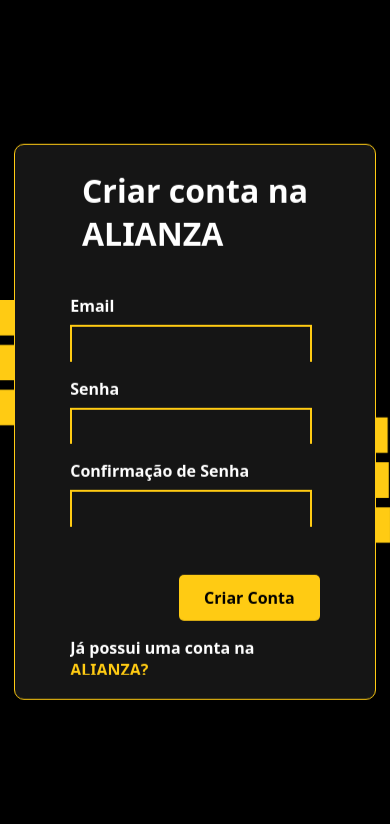
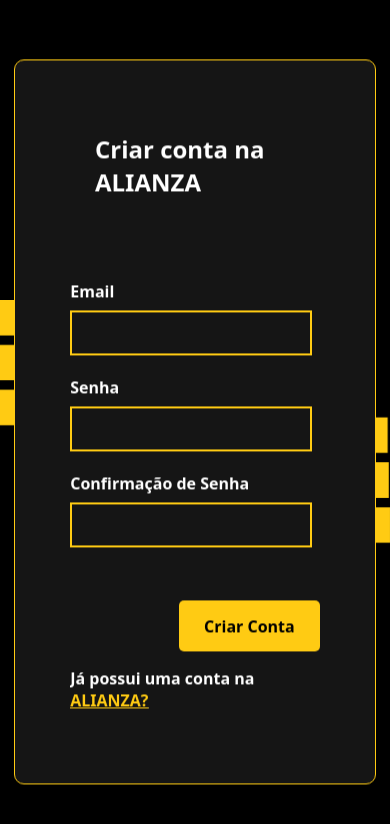
Before and after one commit to Alianza-G6/front-alianza, a website: page public/cadastro.html in a window 390 px wide. Drawn offline with Linux system fonts and the light colour scheme.

Commit message:
atualizado

```diff
--- a/public/css/cadastro.css
+++ b/public/css/cadastro.css
@@ -63,6 +63,7 @@
 .credenciais {
   width: 80%;
   gap: 3rem;
+  height: 100px;
 }
 
 .input {
@@ -81,7 +82,9 @@
   align-items: end;
   width: 80%;
 }
-
+h1 {
+  height: 100px;
+}
 .botao {
   width: 50%;
   height: 35px;
@@ -108,7 +111,7 @@
 @media (max-width: 600px) {
   .container {
     width: 80%;
-    height: 60%;
+    height: 80%;
     top: 50%;
     left: 50%;
     transform: translate(-50%, -50%);
@@ -121,4 +124,11 @@
     width: 230vw;
     height: 100vh;
   }
+  .credenciais {
+    height: 80px;
+  }
+  h1 {
+    font-size: 24px;
+    width: 200px;
+  }
 }
```
